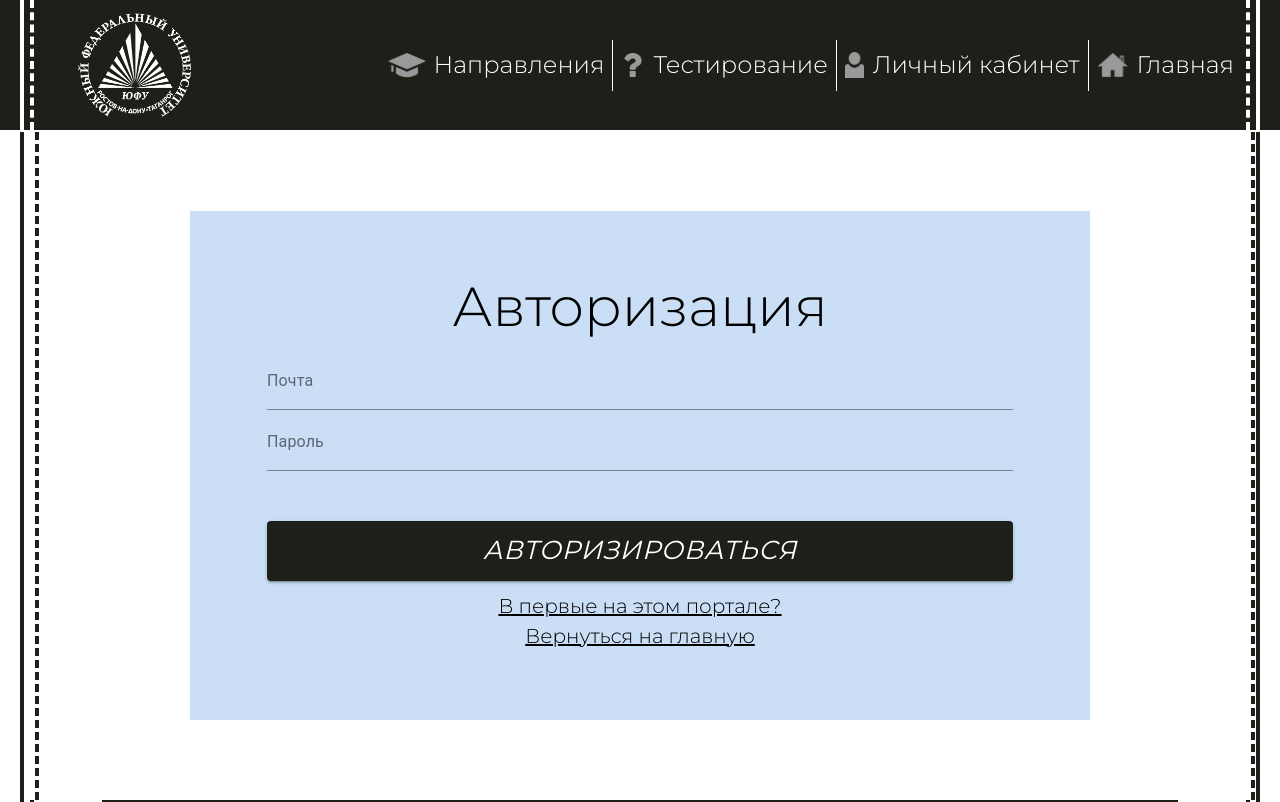
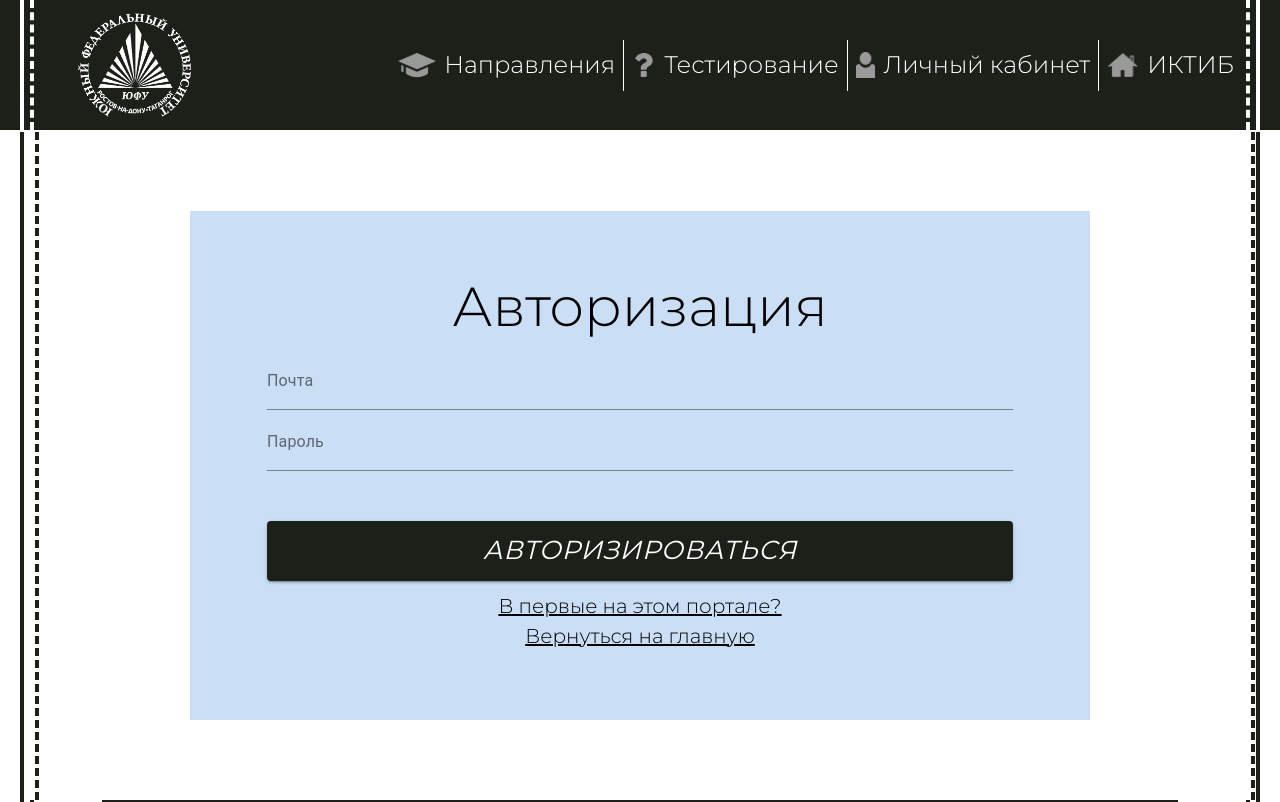
Before and after one commit to code-catsss/ICTIS__LOL, a React (Create React App) app in the folder frontend/: page /auth in a window 1280 px wide. Shown: the top 802 px of the page. Built offline with nearby package versions, Linux system fonts and the light colour scheme; a web font is replaced by a local one.

Commit message:
- I KILLLLLLLLLLLL

```diff
--- a/frontend/src/components/AdminPage/TEST_ANIME/Create/index.js
+++ b/frontend/src/components/AdminPage/TEST_ANIME/Create/index.js
@@ -162,6 +162,7 @@ export const TestAX = () => {
                                 }}>Удалить</Button> */}
                             </AccordionSummary>
                             <AccordionDetails>
+                                <div>
                                 <TextField name='value_1' onChange={(e) => ChangeDataAnswerinQuestion(e, i)} label={i.value_1.code_name} defaultValue={i.value_1.num}></TextField>
                                 <TextField name='value_2' onChange={(e) => ChangeDataAnswerinQuestion(e, i)} label={i.value_2.code_name} defaultValue={i.value_2.num}></TextField>
                                 <TextField name='value_3' onChange={(e) => ChangeDataAnswerinQuestion(e, i)} label={i.value_3.code_name} defaultValue={i.value_3.num}></TextField>
@@ -175,7 +176,7 @@ export const TestAX = () => {
                                 <TextField name='value_11' onChange={(e) => ChangeDataAnswerinQuestion(e, i)} label={i.value_11.code_name} defaultValue={i.value_11.num}></TextField>
                                 <TextField name='value_12' onChange={(e) => ChangeDataAnswerinQuestion(e, i)} label={i.value_12.code_name} defaultValue={i.value_12.num}></TextField>
                                 <TextField name='value_13' onChange={(e) => ChangeDataAnswerinQuestion(e, i)} label={i.value_13.code_name} defaultValue={i.value_13.num}></TextField>
-
+                                </div>
 
 
                             </AccordionDetails>
--- a/frontend/src/components/Header/index.js
+++ b/frontend/src/components/Header/index.js
@@ -38,10 +38,10 @@ export const Header = () =>{
                             <img src={profile} alt="" />
                             <button>Личный кабинет</button>
                         </Link>
-                        <Link to = "/home" className="header__button">
+                        <a href = "http://ictis.sfedu.ru" className="header__button">
                             <img src={home} alt="" />
-                            <button>Главная</button>
-                        </Link>
+                            <button>ИКТИБ</button>
+                        </a>
                     {rolek === 1 ? <Link to="/admin/users" className="header__button"><button >Админ</button></Link>: null}
                     {isLogin ? <div className="header__button"><button  onClick = {logout}>Выйти</button></div> : null}
                     </div>
--- a/frontend/src/routes.js
+++ b/frontend/src/routes.js
@@ -45,7 +45,7 @@ export const useRoutes = (isLogin, isInAdmin) => {
                     <Route path = "/news/:id" component = {NewsDetail}></Route>
                     <Route path ="/directions" component={Directions}></Route>
                     <Route path ="/direction/:id" component={DirectionsDetail}></Route>
-                    <Redirect to="/home"/>
+                    <Redirect to="/directions"/>
 
 
                 </Switch>
```
